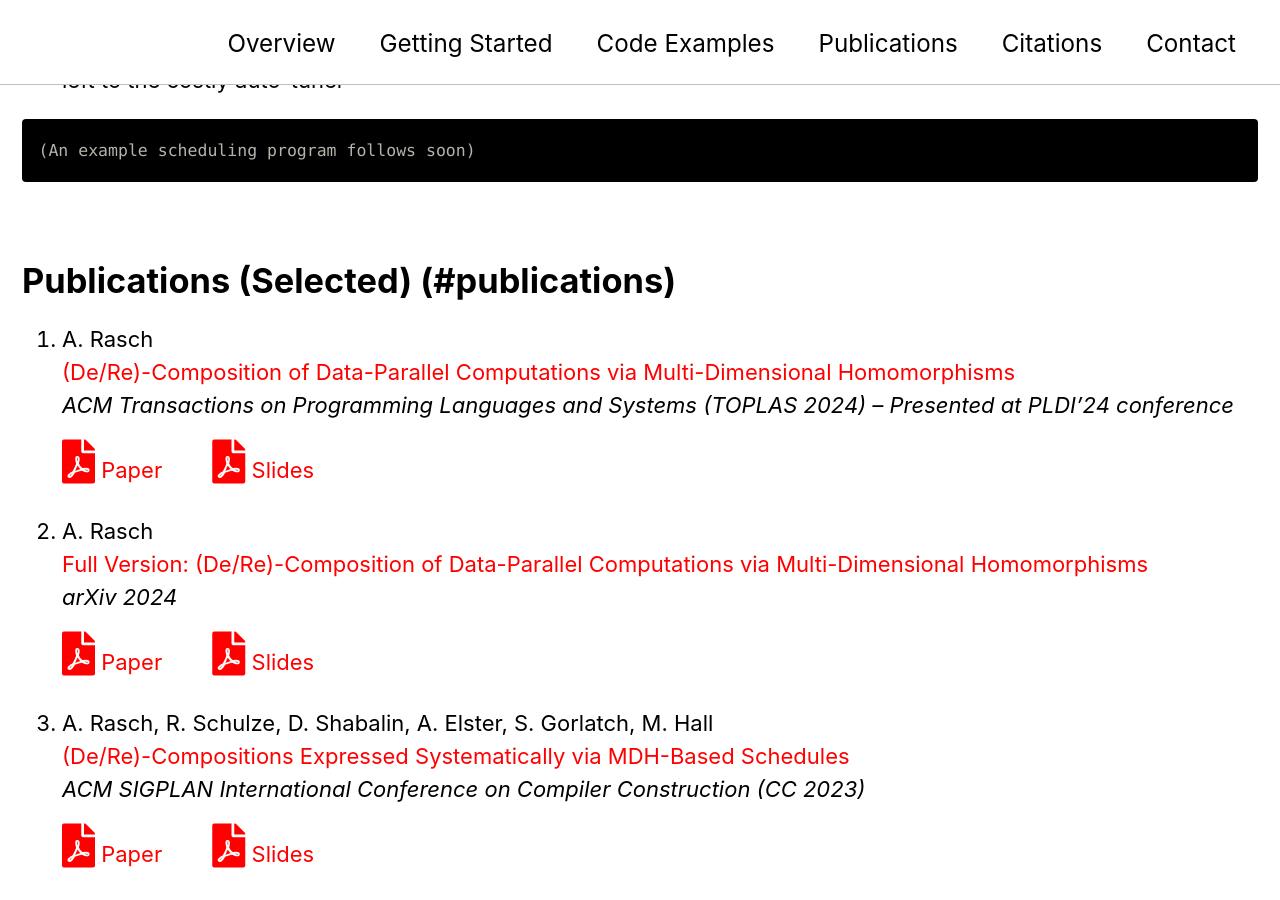
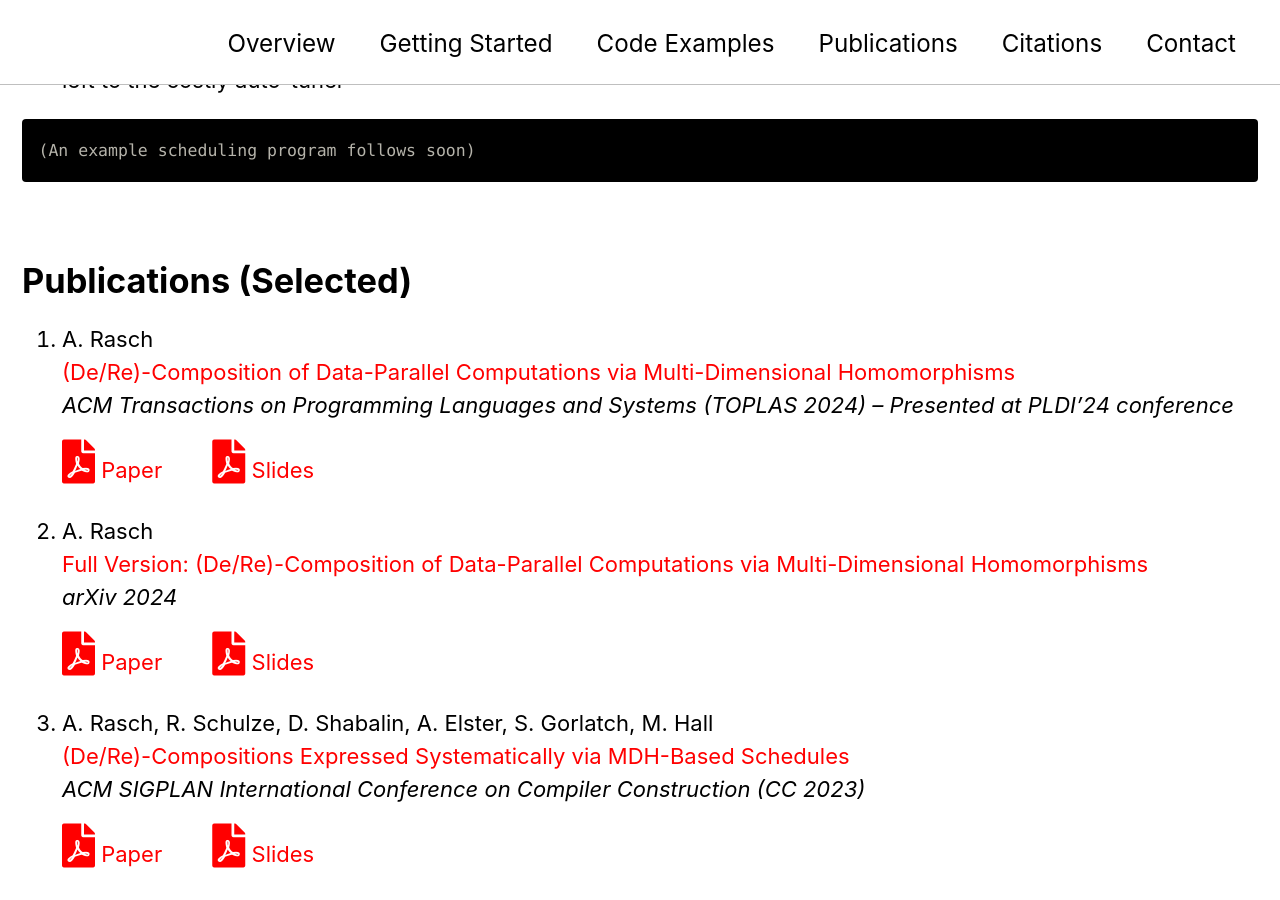
Before and after one commit to mdh-lang/mdh-lang.github.io, a Jekyll site: the page built from index.md, in a window 1280 px wide and 900 px high, scrolled down 4352 px. Built offline with Jekyll 4.4.1, drawn with Linux system fonts in a browser that asks for light colours; cached includes are drawn as plain includes.

Commit message:
Fix publications anchor. (#67)

```diff
--- a/index.md
+++ b/index.md
@@ -319,7 +319,7 @@ By incorporating the user into the optimization process, we enable two major adv
 ~~~
 
 <br>
-# Publications (Selected) (#publications)
+<h1 id="publications">Publications (Selected)<a class="header-link" href="#publications" title="Permalink"><span class="sr-only">Permalink</span><i class="fas fa-link"></i></a></h1>
 
 1.  A. Rasch \\
     [(De/Re)-Composition of Data-Parallel Computations via Multi-Dimensional Homomorphisms](https://dl.acm.org/doi/10.1145/3665643) \\
```
